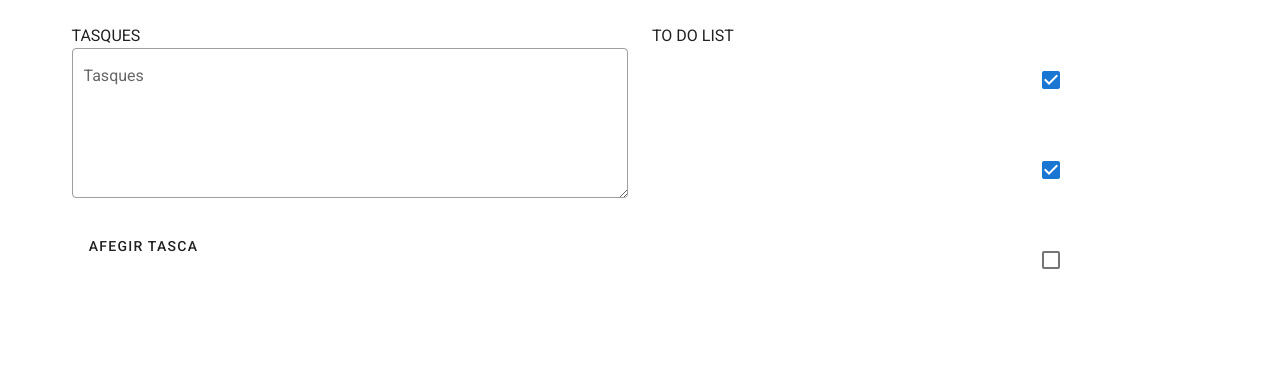
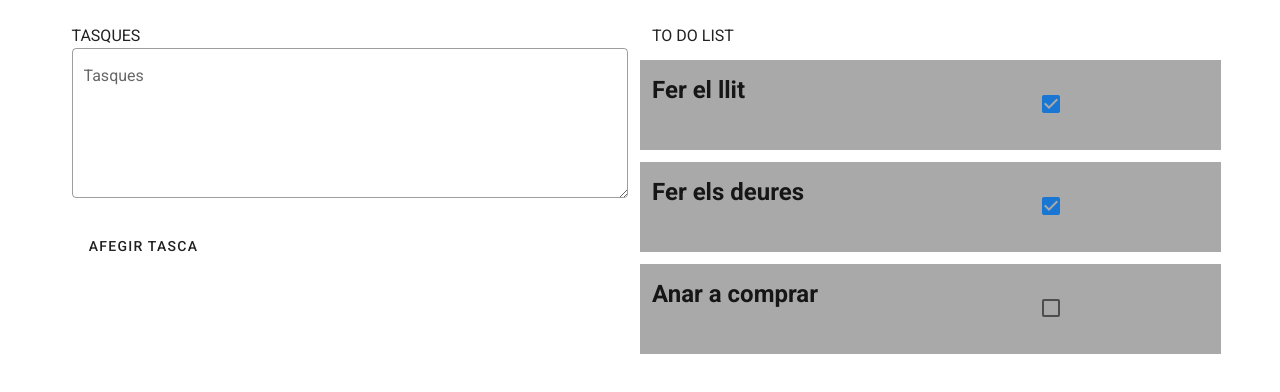
Before and after one commit to mand777/curs-vue-girona-22-nov, a Nuxt app in the folder codi/: page /todolist in a window 1280 px wide. Shown: the top 392 px of the page. Built offline with nearby package versions, Linux system fonts and the light colour scheme.

Commit message:
tamanymarge

```diff
--- a/codi/pages/todolist.vue
+++ b/codi/pages/todolist.vue
@@ -12,8 +12,9 @@
         <v-btn text>afegir tasca</v-btn>
       </v-col>
 
-      <v-col cols="12" md="6">
+      <v-col cols="12" sm="6">
         TO DO LIST
+        <br>
         <br>
         <v-row class="tasca" v-for="tasca in tasques">
             <v-col cols="8">
@@ -34,15 +35,15 @@ export default{
         return{
             tasques:[
                 {
-                    tasca: "Fer el llit",
+                    text: "Fer el llit",
                     feta:true
                 },
                 {
-                    tasca:"Fer els deures",
+                    text:"Fer els deures",
                     feta:true
                 },
                 {
-                    tasca:"Anar a comprar",
+                    text:"Anar a comprar",
                     feta:false
                 }]
         }
@@ -52,3 +53,9 @@ export default{
 
 
 </script>
+<style>
+.tasca{
+    background-color:darkgrey;
+    margin-bottom: 10px;
+    }
+</style>
```
